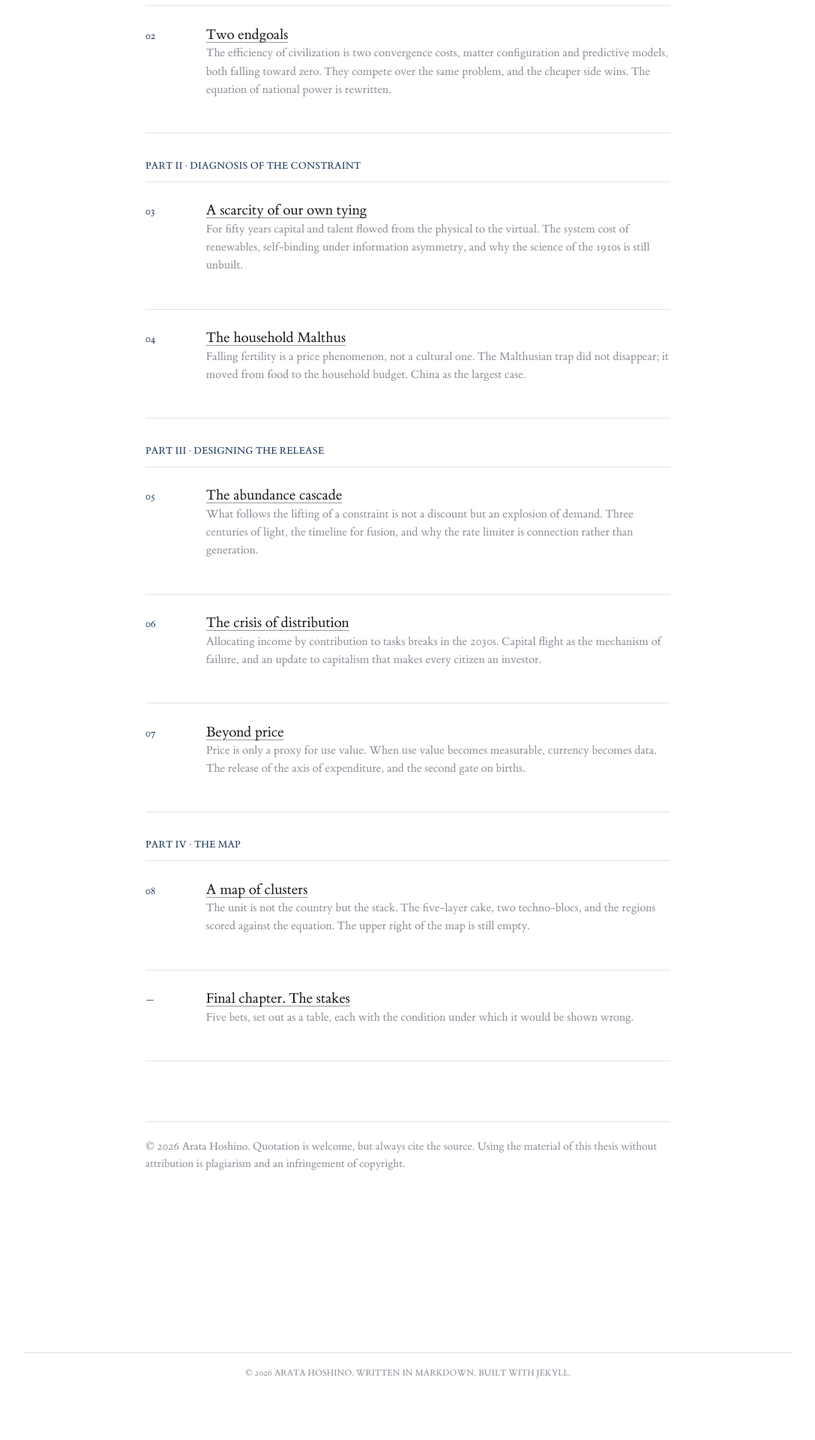
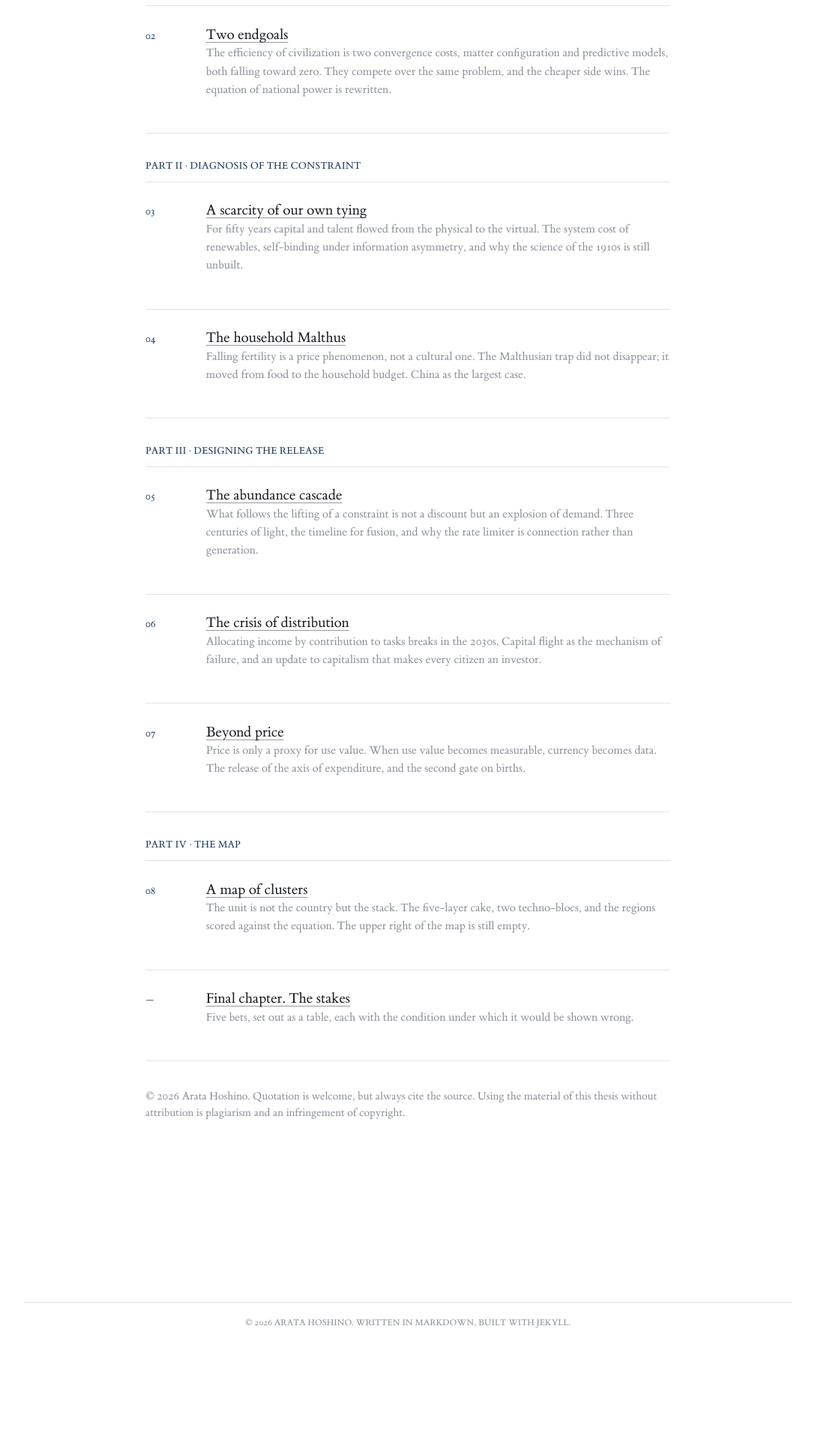
Before and after one commit to arata-hoshino/arata-hoshino.github.io, a Jekyll site: the page built from index.md, in a window 1280 px wide. Shown: the part 2432-4352 px from the top of the page at 75% size, without its empty margins (96-1183 px from the left). Built offline with Jekyll 4.4.1, drawn with Linux system fonts in a browser that asks for light colours; after the commit the page ends 4284 px from its top, so only the background shows below that.

Commit message:
Set the closing notice under the contents without a rule of its own
The contents already ends on a hairline, so the notice takes none, and it
follows closely rather than standing off.

Co-Authored-By: Claude Opus 5 (1M context) <noreply@anthropic.com>

```diff
--- a/assets/css/style.css
+++ b/assets/css/style.css
@@ -657,9 +657,8 @@ main {
    may be quoted.                                                       */
 
 .endnote {
-  margin: clamp(3.5rem, 8vw, 5rem) 0 0;
-  padding-top: 1.5em;
-  border-top: 1px solid var(--rule);
+  /* the contents already closes on a rule, so this one sets none */
+  margin: clamp(1.5rem, 3.5vw, 2.25rem) 0 0;
   color: var(--muted);
   font-size: 0.88em;
 }
```
